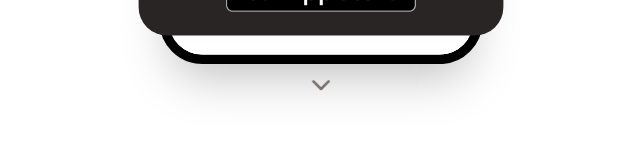
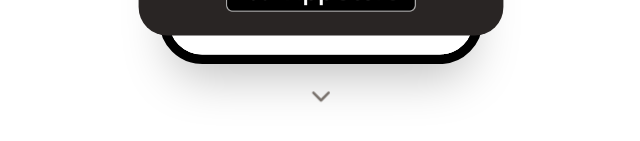
Before and after one commit to yesid-lopez/deu-landing, a Next.js app: page / in a window 1280 px wide. Shown: the part 659-800 px from the top of the page, without its empty margins (319-959 px from the left). Built offline with nearby package versions, Linux system fonts and the light colour scheme.

Commit message:
Add interactive scrolling arrow to Hero section
- Create JumplingArrow component with smooth scroll functionality
- Replace static ChevronDown icon with interactive scrolling component
- Add cursor pointer and smooth scroll to features section

```diff
--- a/src/components/hero.tsx
+++ b/src/components/hero.tsx
@@ -1,6 +1,6 @@
 import { DownloadIOSButton } from "@/components/ui/download-ios-button";
 import { IPhoneFrame } from "@/components/ui/iphone-frame";
-import { ChevronDown } from "lucide-react";
+import JumplingArrow from "@/components/ui/jumpling-arrow";
 import Image from "next/image";
 
 const HeroCard = () => {
@@ -28,10 +28,7 @@ export default function Hero() {
       <div className="absolute w-[95%] sm:w-[30%] h-[110px] bottom-[140px] sm:bottom-[90px]">
         <HeroCard />
       </div>
-
-      <div className="absolute bottom-4 animate-bounce">
-        <ChevronDown className="h-8 w-8 text-stone-500" />
-      </div>
+      <JumplingArrow />
     </section>
   );
 }
--- /dev/null
+++ b/src/components/ui/jumpling-arrow.tsx
@@ -0,0 +1,19 @@
+"use client";
+import { ChevronDown } from "lucide-react";
+
+const JumplingArrow = () => {
+  return (
+    <div
+      className="absolute bottom-1 animate-bounce cursor-pointer"
+      onClick={() =>
+        document
+          .getElementById("features")
+          ?.scrollIntoView({ behavior: "smooth" })
+      }
+    >
+      <ChevronDown className="h-8 w-8 text-stone-500" />
+    </div>
+  );
+};
+
+export default JumplingArrow;
```
